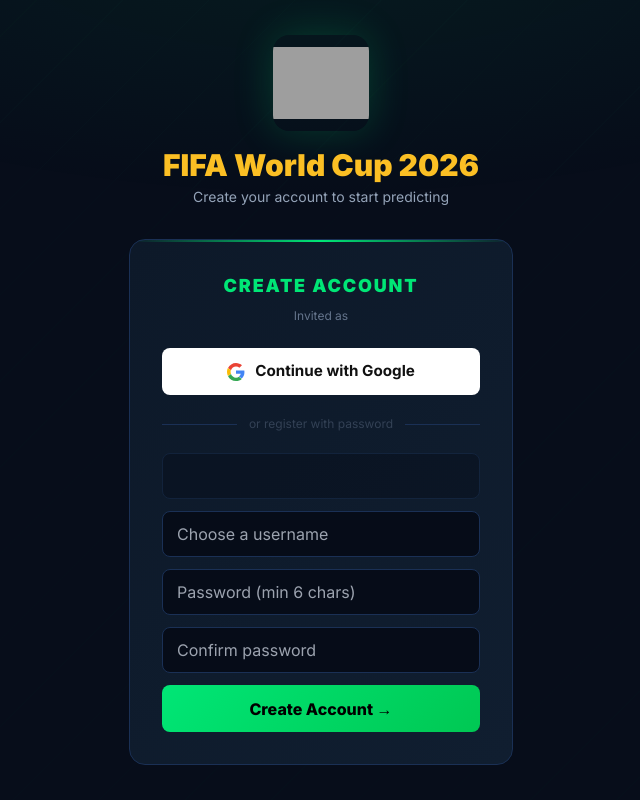
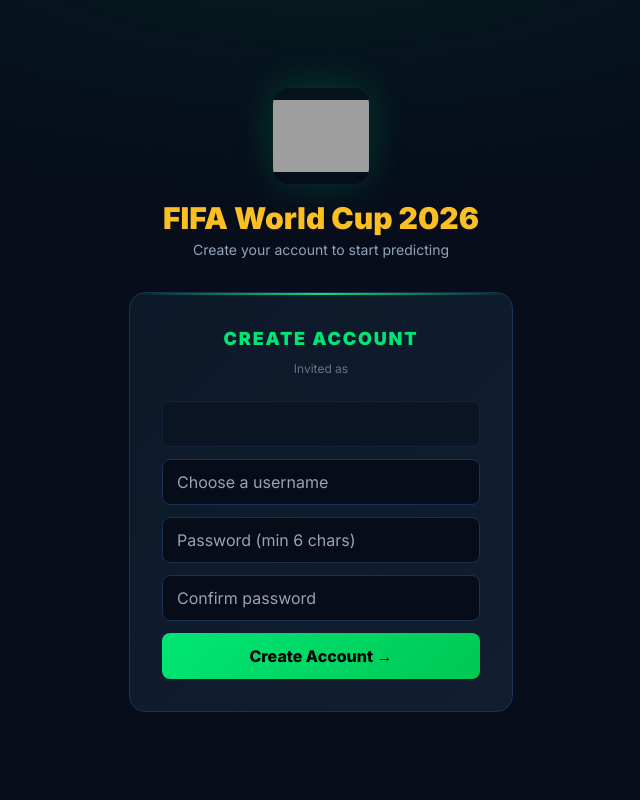
Before and after one commit to aavashau/Fifa26pNW, a FastAPI app: template templates/register.html in a window 1280 px wide. Shown: the whole page, without its empty margins (319-959 px from the left). Run offline with FastAPI, Linux system fonts and the light colour scheme; the template is opened without the code that fills it, so the values that code supplies are empty; some libraries are stand-ins or nearby versions; grey boxes are pictures that could not be loaded.

Commit message:
Remove Google OAuth — email/password login only
Drops /auth/google and /auth/google/callback routes, removes httpx
dependency, and simplifies login/register pages to email+password with
a "contact admin for an invite" message.

Co-Authored-By: Claude Sonnet 4.6 <noreply@anthropic.com>

```diff
--- a/main.py
+++ b/main.py
@@ -3,8 +3,7 @@ from fastapi.responses import HTMLResponse, RedirectResponse, JSONResponse
 from fastapi.templating import Jinja2Templates
 from datetime import datetime, timedelta, timezone
 from typing import Optional
-import os, hmac, hashlib, urllib.parse
-import httpx
+import os
 from dotenv import load_dotenv
 
 load_dotenv()
@@ -18,26 +17,7 @@ app = FastAPI(title="FWC 2026 Predictor")
 templates = Jinja2Templates(directory="templates")
 
 NPT = timezone(timedelta(hours=5, minutes=45))
-BASE_URL          = os.getenv("BASE_URL", "http://localhost:8000").rstrip("/")
-GOOGLE_CLIENT_ID  = os.getenv("GOOGLE_CLIENT_ID", "")
-GOOGLE_CLIENT_SECRET = os.getenv("GOOGLE_CLIENT_SECRET", "")
-_SECRET           = os.getenv("SECRET_KEY", "changeme")
-
-_GOOGLE_AUTH_URL     = "https://accounts.google.com/o/oauth2/v2/auth"
-_GOOGLE_TOKEN_URL    = "https://oauth2.googleapis.com/token"
-_GOOGLE_USERINFO_URL = "https://www.googleapis.com/oauth2/v3/userinfo"
-
-
-def _oauth_state(data: str) -> str:
-    sig = hmac.new(_SECRET.encode(), data.encode(), hashlib.sha256).hexdigest()[:16]
-    return f"{data}|{sig}"
-
-def _verify_oauth_state(state: str) -> Optional[str]:
-    if "|" not in state:
-        return None
-    data, sig = state.rsplit("|", 1)
-    expected = hmac.new(_SECRET.encode(), data.encode(), hashlib.sha256).hexdigest()[:16]
-    return data if hmac.compare_digest(sig, expected) else None
+BASE_URL = os.getenv("BASE_URL", "http://localhost:8000").rstrip("/")
 
 
 # ── template helpers ──────────────────────────────────────────────────────────
@@ -150,8 +130,6 @@ def login_page(request: Request, error: str = ""):
     return templates.TemplateResponse("login.html", {
         "request": request,
         "error": error,
-        "google_enabled": bool(GOOGLE_CLIENT_ID and GOOGLE_CLIENT_SECRET),
-        "show_setup": sheets.user_count() == 0,
     })
 
 
@@ -179,100 +157,6 @@ def logout():
     resp = RedirectResponse("/login", status_code=302)
     resp.delete_cookie("session")
     return resp
-
-
-# ── Google OAuth ──────────────────────────────────────────────────────────────
-
-@app.get("/auth/google")
-def google_login(intent: str = "login", token: str = ""):
-    if not GOOGLE_CLIENT_ID:
-        return RedirectResponse("/login?error=Google+login+not+configured", status_code=302)
-    state = _oauth_state(f"{intent}:{token}")
-    params = urllib.parse.urlencode({
-        "client_id":     GOOGLE_CLIENT_ID,
-        "redirect_uri":  f"{BASE_URL}/auth/google/callback",
-        "response_type": "code",
-        "scope":         "openid email profile",
-        "state":         state,
-        "prompt":        "select_account",
-    })
-    return RedirectResponse(f"{_GOOGLE_AUTH_URL}?{params}", status_code=302)
-
-
-@app.get("/auth/google/callback")
-async def google_callback(request: Request, code: str = "", state: str = "", error: str = ""):
-    if error or not code:
-        return RedirectResponse("/login?error=Google+sign-in+cancelled", status_code=302)
-
-    data = _verify_oauth_state(state)
-    if not data:
-        return RedirectResponse("/login?error=Invalid+state", status_code=302)
-
-    intent, _, inv_token = data.partition(":")
-
-    # Exchange code → tokens
-    async with httpx.AsyncClient() as client:
-        token_resp = await client.post(_GOOGLE_TOKEN_URL, data={
-            "code":          code,
-            "client_id":     GOOGLE_CLIENT_ID,
-            "client_secret": GOOGLE_CLIENT_SECRET,
-            "redirect_uri":  f"{BASE_URL}/auth/google/callback",
-            "grant_type":    "authorization_code",
-        })
-        if token_resp.status_code != 200:
-            return RedirectResponse("/login?error=Google+token+exchange+failed", status_code=302)
-        access_token = token_resp.json().get("access_token")
-
-        # Get user info
-        info_resp = await client.get(_GOOGLE_USERINFO_URL,
-                                     headers={"Authorization": f"Bearer {access_token}"})
-        if info_resp.status_code != 200:
-            return RedirectResponse("/login?error=Could+not+fetch+Google+profile", status_code=302)
-        info = info_resp.json()
-
-    g_email = info.get("email", "").lower().strip()
-    g_name  = info.get("name", "") or info.get("given_name", "")
-
-    if intent == "login":
-        user = sheets.get_user_by_email(g_email)
-        if not user:
-            return RedirectResponse("/login?error=No+account+for+this+Google+email.+Ask+admin+for+an+invite.", status_code=302)
-        if not user["is_active"]:
-            return RedirectResponse("/login?error=Account+disabled", status_code=302)
-        jwt = authlib.create_token(user["id"], user["is_admin"])
-        resp = RedirectResponse("/dashboard", status_code=302)
-        resp.set_cookie("session", jwt, httponly=True, max_age=60*60*24*14, samesite="lax")
-        return resp
-
-    if intent == "register" and inv_token:
-        inv = sheets.get_invite_token(inv_token)
-        if not inv or inv["used"]:
-            return RedirectResponse("/login?error=Invalid+or+used+invite+link", status_code=302)
-        exp = datetime.fromisoformat(inv["expires_at"])
-        if exp.tzinfo is None:
-            exp = exp.replace(tzinfo=timezone.utc)
-        if datetime.now(timezone.utc) > exp:
-            return RedirectResponse("/login?error=Invite+link+expired", status_code=302)
-        if inv["email"].lower() != g_email:
-            err = urllib.parse.quote(f"This invite was sent to {inv['email']}, but you signed in as {g_email}.")
-            return RedirectResponse(f"/register/{inv_token}?error={err}", status_code=302)
-        if sheets.get_user_by_email(g_email):
-            return RedirectResponse("/login?error=Account+already+exists.+Please+sign+in.", status_code=302)
-
-        is_first = sheets.user_count() == 0
-        username  = g_name.replace(" ", "").lower()[:20] or g_email.split("@")[0]
-        # ensure unique username
-        base, i = username, 1
-        while sheets.get_user_by_username(username):
-            username = f"{base}{i}"; i += 1
-        user = sheets.create_user(username, g_email, "", is_admin=is_first)
-        sheets.mark_token_used(inv_token)
-        jwt = authlib.create_token(user["id"], user["is_admin"])
-        resp = RedirectResponse("/dashboard", status_code=302)
-        resp.set_cookie("session", jwt, httponly=True, max_age=60*60*24*14, samesite="lax")
-        return resp
-
-    return RedirectResponse("/login", status_code=302)
 
 
 @app.get("/register/{token}", response_class=HTMLResponse)
--- a/requirements.txt
+++ b/requirements.txt
@@ -6,7 +6,6 @@ python-jose[cryptography]==3.3.0
 bcrypt==4.2.0
 python-dotenv==1.0.1
 aiosmtplib==3.0.1
-httpx==0.27.2
 email-validator==2.2.0
 gspread==6.1.2
 google-auth==2.35.0
--- a/templates/register.html
+++ b/templates/register.html
@@ -77,25 +77,6 @@
       </div>
       {% endif %}
 
-      <!-- Google (primary) — auto-matches invited email -->
-      <a href="/auth/google?intent=register&token={{ token }}"
-         style="background:#fff;color:#111;font-weight:700;border-radius:8px;padding:.7rem;width:100%;display:flex;align-items:center;justify-content:center;gap:.625rem;font-size:.95rem;text-decoration:none;transition:all .2s;border:1px solid rgba(255,255,255,.2);"
-         onmouseover="this.style.background='#f1f5f9'" onmouseout="this.style.background='#fff'">
-        <svg width="18" height="18" viewBox="0 0 48 48">
-          <path fill="#EA4335" d="M24 9.5c3.5 0 6.6 1.2 9.1 3.2l6.8-6.8C35.8 2.5 30.3 0 24 0 14.6 0 6.6 5.5 2.7 13.5l7.9 6.1C12.5 13.2 17.8 9.5 24 9.5z"/>
-          <path fill="#4285F4" d="M46.5 24.5c0-1.6-.1-3.1-.4-4.5H24v8.5h12.7c-.6 3-2.3 5.5-4.8 7.2l7.5 5.8c4.4-4 7.1-10 7.1-17z"/>
-          <path fill="#FBBC05" d="M10.6 28.4A14.5 14.5 0 0 1 9.5 24c0-1.5.3-3 .7-4.4L2.3 13.5A23.9 23.9 0 0 0 0 24c0 3.8.9 7.4 2.6 10.5l8-6.1z"/>
-          <path fill="#34A853" d="M24 48c6.2 0 11.5-2 15.3-5.5l-7.5-5.8c-2.1 1.4-4.7 2.3-7.8 2.3-6.2 0-11.5-4.2-13.4-9.8l-7.9 6.1C6.6 42.5 14.6 48 24 48z"/>
-        </svg>
-        Continue with Google
-      </a>
-
-      <div style="display:flex;align-items:center;gap:.75rem;color:#334155;font-size:.75rem;margin:1.25rem 0;">
-        <div style="flex:1;height:1px;background:#1a3055;"></div>
-        or register with password
-        <div style="flex:1;height:1px;background:#1a3055;"></div>
-      </div>
-
       <form method="post" action="/register/{{ token }}" class="space-y-3">
         <input type="email" class="field" value="{{ email }}" disabled/>
         <input type="text" name="username" required minlength="3" maxlength="30"
```
Also changed, not shown: templates/login.html (+1 -34 lines).
